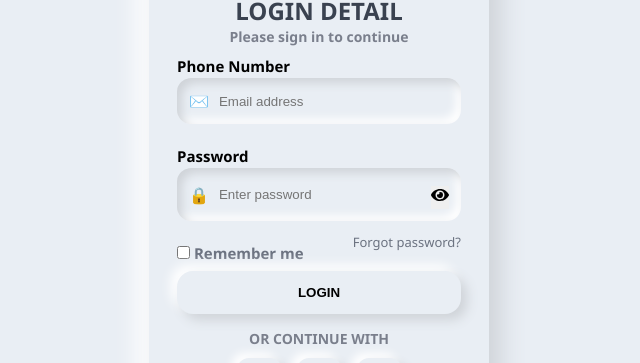
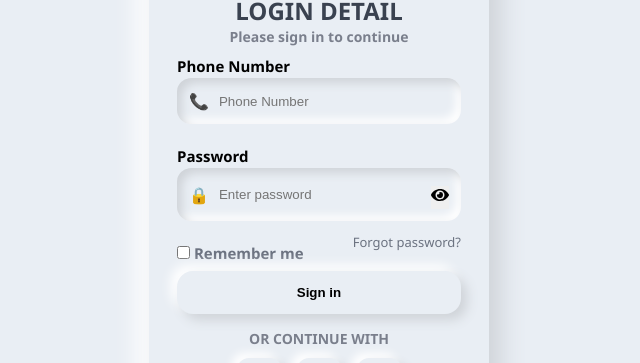
Before and after one commit to rohit8044/ff-project, a React app: page / in a window 1280 px wide. Shown: the part 222-585 px from the top of the page, without its empty margins (321-961 px from the left). Built offline with nearby package versions, Linux system fonts and the light colour scheme; the HTML template or start-up script is replaced by a standard one.

Commit message:
Update Loginpage.jsx

```diff
--- a/src/Loginpage.jsx
+++ b/src/Loginpage.jsx
@@ -1,22 +1,67 @@
 import { useState } from "react";
 import { FaEye, FaEyeSlash } from "react-icons/fa";
 import { useNavigate, Link } from "react-router-dom";
+import axios from "axios";
 import "./Loginpage.css";
 
 export default function Login() {
   const nav = useNavigate();
+
   const [success, setSuccess] = useState(false);
   const [showPassword, setShowPassword] = useState(false);
+  const [error, setError] = useState("");
 
-  const login = () => {
-    setSuccess(true); // Show success state first
+  const [value, setValue] = useState({
+    Phone_number: "",
+    pass_word: "",
+  });
 
-    // Wait 2 seconds before redirect
+  // handle input
+  const handleChange = (e) => {
+    const { name, value } = e.target;
+
+    if (name === "Phone_number") {
+      setValue((prev) => ({
+        ...prev,
+        Phone_number: value.replace(/[^0-9]/g, ""),
+      }));
+    } else {
+      setValue((prev) => ({ ...prev, [name]: value }));
+    }
+  };
+
+  // login function
+  const login = async () => {
+
+  if (!value.Phone_number || !value.pass_word) {
+    setError("Phone number and password are required");
+    return;
+  }
+
+  if (value.Phone_number.length !== 10) {
+    setError("Phone number must be 10 digits");
+    return;
+  }
+
+  try {
+    const res = await axios.post('http://localhost:3000/login', {
+      Phone_number: value.Phone_number,
+      pass_word: value.pass_word,
+    });
+
+    setError("");
+    setSuccess(true);
+    console.log(res.data.msg);
+
     setTimeout(() => {
       nav("/dashboard");
-    }, 1050);
-  };
+    }, 1000);
 
+  } catch (err) {
+  console.log("FULL ERROR 👉", err.response);
+  setError(err.response?.data?.msg || "Server error");
+  }
+};
   return (
     <div className="container">
       <div className="card">
@@ -26,13 +71,20 @@ export default function Login() {
         <h2>LOGIN DETAIL</h2>
         <p>Please sign in to continue</p>
 
-        {/* HIDE ON SUCCESS */}
+        {/* FORM */}
         {!success && (
           <>
             <label className="title">Phone Number</label>
             <div className="inputBox">
-              ✉️
-              <input placeholder="Email address" />
+              📞
+              <input
+                type="text"
+                maxLength="10"
+                placeholder="Phone Number"
+                name="Phone_number"
+                value={value.Phone_number}
+                onChange={handleChange}
+              />
             </div>
 
             <label className="title">Password</label>
@@ -41,6 +93,9 @@ export default function Login() {
               <input
                 type={showPassword ? "text" : "password"}
                 placeholder="Enter password"
+                name="pass_word"
+                value={value.pass_word}
+                onChange={handleChange}
               />
               <button
                 type="button"
@@ -51,6 +106,8 @@ export default function Login() {
               </button>
             </div>
 
+            <p className="Errormessa">{error}</p>
+
             <div className="row">
               <label>
                 <input type="checkbox" /> Remember me
@@ -59,7 +116,7 @@ export default function Login() {
             </div>
 
             <button className="btnlogin" onClick={login}>
-              LOGIN
+              Sign in
             </button>
 
             <p className="or">OR CONTINUE WITH</p>
@@ -79,7 +136,7 @@ export default function Login() {
           </>
         )}
 
-        {/* SUCCESS CONTENT */}
+        {/* SUCCESS */}
         {success && (
           <div className="successBox">
             <div className="circle">
```
